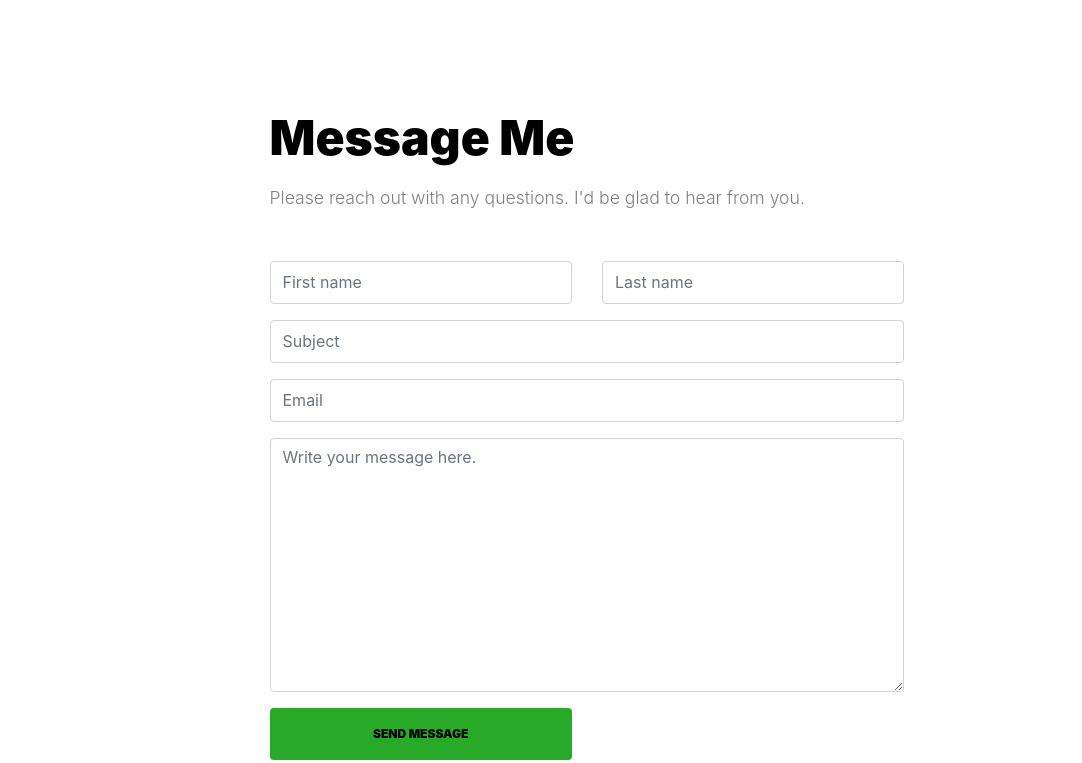
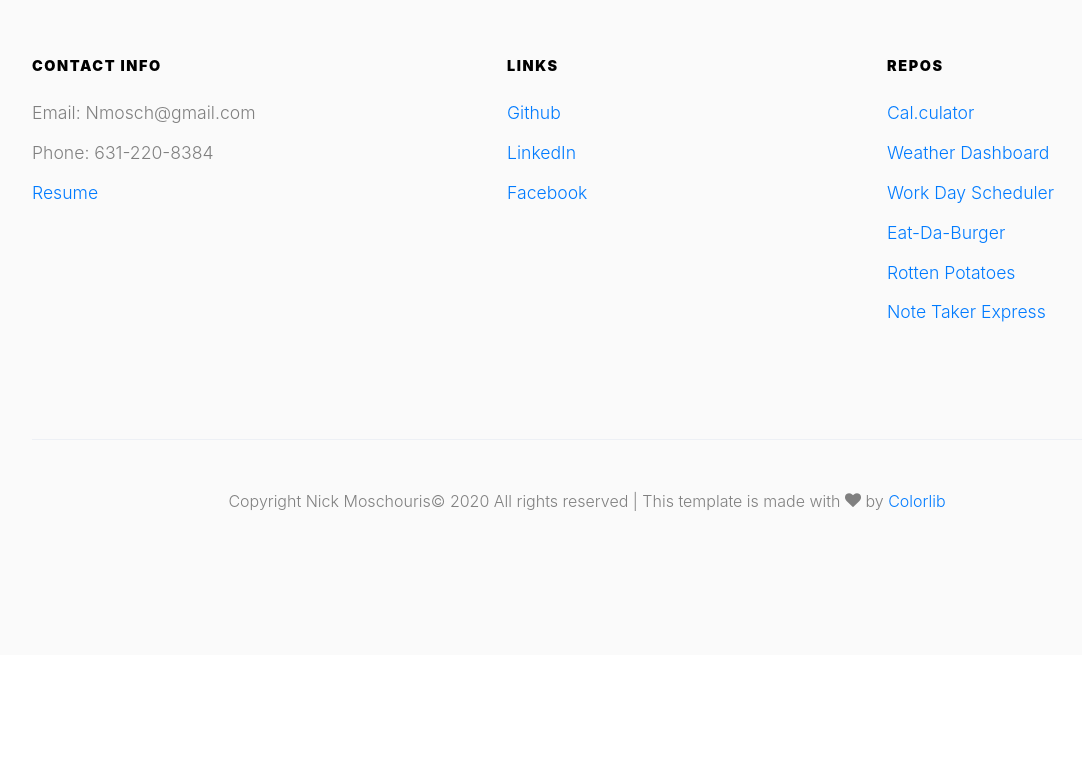
Before and after one commit to Nmosch/nmosch.github.io, a plain HTML site: page index.html in a window 1280 px wide. Shown: the part 3313-4076 px from the top of the page, without its empty margins (53-1135 px from the left). After the commit the page ends 3968 px from the top, so only its background shows below. Drawn offline with Linux system fonts and the light colour scheme; files whose address does not match are found by name; a web font is replaced by a local one.

```diff
--- a/index.html
+++ b/index.html
@@ -49,7 +49,7 @@
           <div class="ml-auto">
             <nav class="site-navigation position-relative text-right" role="navigation">
               <ul class="site-menu main-menu site-menu-dark js-clone-nav mr-auto d-none d-lg-block">
-                <li class="cta"><a href="#contact-section" class="nav-link"><span
+                <li class="cta"><a href="#footer-section" class="nav-link"><span
                       class="rounded border border-success">Contact</span></a></li>
               </ul>
             </nav>
@@ -179,7 +179,7 @@
 
     </div>
 
-    <div class="site-section" id="contact-section">
+    <!-- <div class="site-section" id="contact-section">
       <div class="container">
 
         <div class="row justify-content-center">
@@ -226,9 +226,9 @@
           </div>
         </div>
       </div>
-    </div>
+    </div> -->
 
-    <footer class="footer-section">
+    <footer class="footer-section" id="footer-section">
       <div class="container">
         <div class="row">
           <div class="col-md-4">
```
Also changed, not shown: 1 other file.
